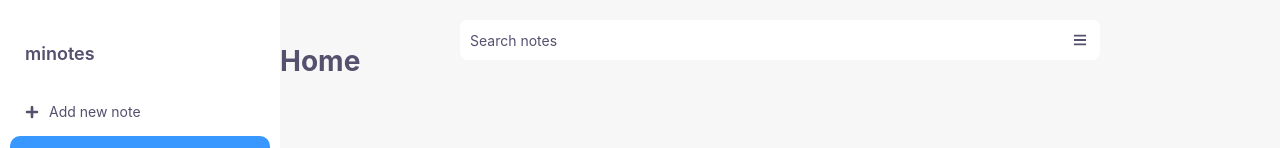
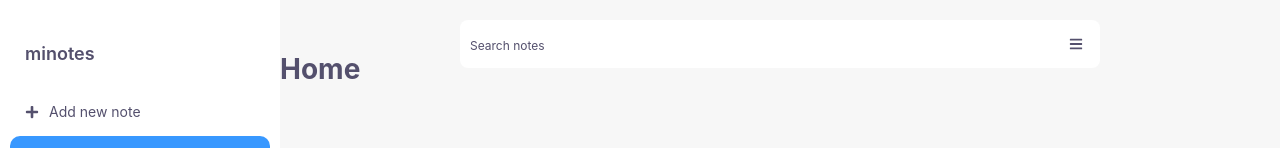
Before and after one commit to gzkdev/minote, a React (Create React App) app: page / in a window 1280 px wide. Shown: the top 148 px of the page. Built offline with nearby package versions, Linux system fonts and the light colour scheme.

Commit message:
updated search component

```diff
--- a/src/components/Menu/index.js
+++ b/src/components/Menu/index.js
@@ -4,10 +4,15 @@ import { FaCube, FaStar, FaPlus, FaTrash, FaMoon, FaLayerGroup } from "react-ico
 import { UseNotesContext } from "../../NotesContext";
 
 const Menu = () => {
-    const { isMenuOpen } = UseNotesContext()
+    const { isMenuOpen, toggleIsMenuOpen } = UseNotesContext()
+
+    const handleOnClick = (e) => {
+        e.stopPropagation()
+        toggleIsMenuOpen()
+    }
 
     return (
-        <MenuStyled data-open={isMenuOpen && isMenuOpen}>
+        <MenuStyled onClick={handleOnClick} data-open={isMenuOpen && isMenuOpen}>
             <div className="menu__container">
                 <nav>
                     <span className="menu__title">minotes</span>
--- a/src/components/SearchBar/SearchBar.jsx
+++ b/src/components/SearchBar/SearchBar.jsx
@@ -8,17 +8,12 @@ function SearchBar() {
   return (
     <SearchBarStyled>
       <input
-        className="search-bar__input"
+        className="search__input"
         name="search"
         placeholder="Search notes"
         type="search"
-        value=""
-        // onChange={(e) => setSearchText(e.target.value)}
       />
-      <button
-        className="search-bar__btn search-bar__btn--menu"
-        onClick={toggleIsMenuOpen}
-      >
+      <button className="search__button" onClick={toggleIsMenuOpen}>
         <FaBars />
       </button>
     </SearchBarStyled>
--- a/src/components/styled/Menu.styled.jsx
+++ b/src/components/styled/Menu.styled.jsx
@@ -10,6 +10,7 @@ const MenuStyled = styled.div`
   opacity: 0;
   pointer-events: none;
   transition: opacity 400ms;
+  z-index: 99;
 
   &[data-open="true"] {
     opacity: 1;
--- a/src/components/styled/SearchBar.styled.jsx
+++ b/src/components/styled/SearchBar.styled.jsx
@@ -1,7 +1,7 @@
 import styled from "styled-components";
 
 const SearchBarStyled = styled.div`
-  --scale: 40px;
+  --scale: 48px;
   --top: 2rem;
   --border-radius: 8px;
   --width: 90%;
@@ -12,19 +12,23 @@ const SearchBarStyled = styled.div`
   align-items: center;
   justify-content: space-between;
   background-color: var(--color-100);
-  border-radius: var(--border-radius);
+  border-radius: calc(var(--border-radius) * 1);
   margin: 0 auto;
-  z-index: 900;
+  z-index: 10;
 
-  & .search-bar__input {
+  & .search__input {
     height: var(--scale);
     flex-grow: 1;
     max-width: 640px;
     border-radius: inherit;
     padding-left: 1rem;
+
+    &::placeholder {
+      font-size: 1.2rem;
+    }
   }
 
-  & .search-bar__btn {
+  & .search__button {
     height: var(--scale);
     width: var(--scale);
     font-size: var(--fs--1);
```
